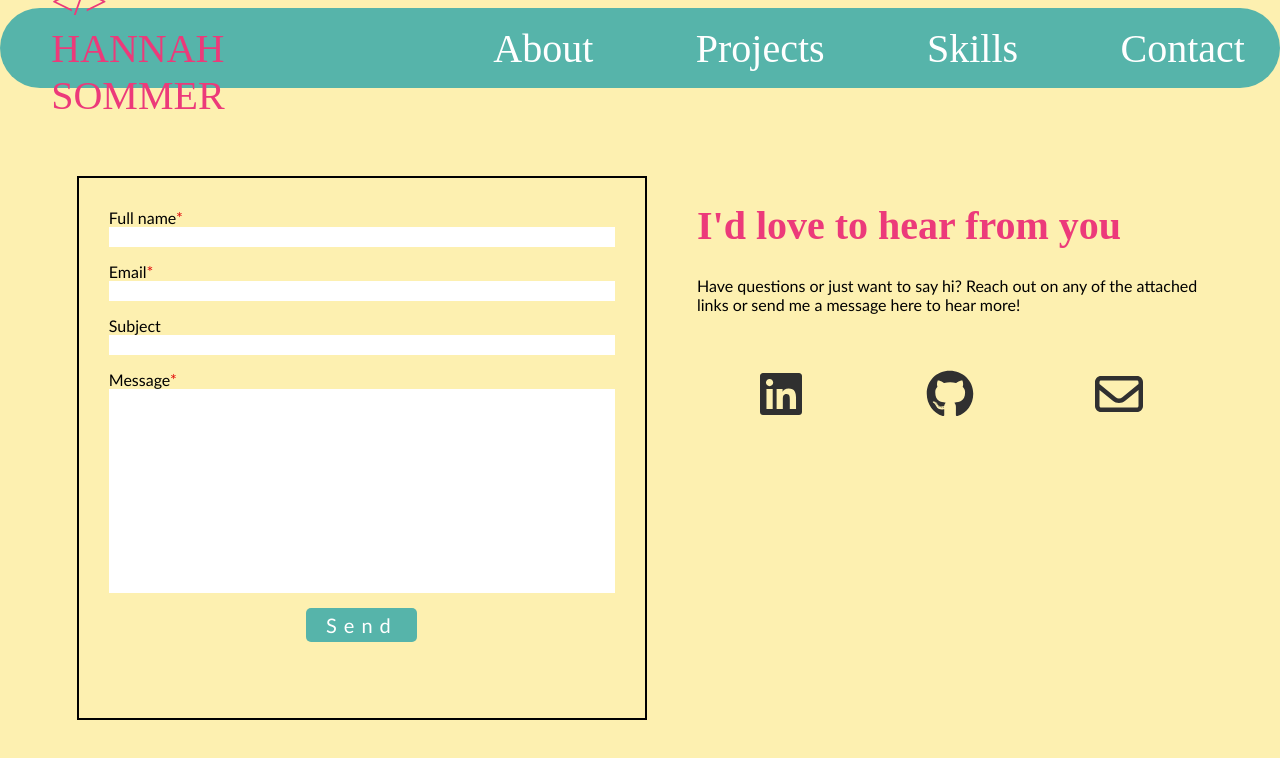
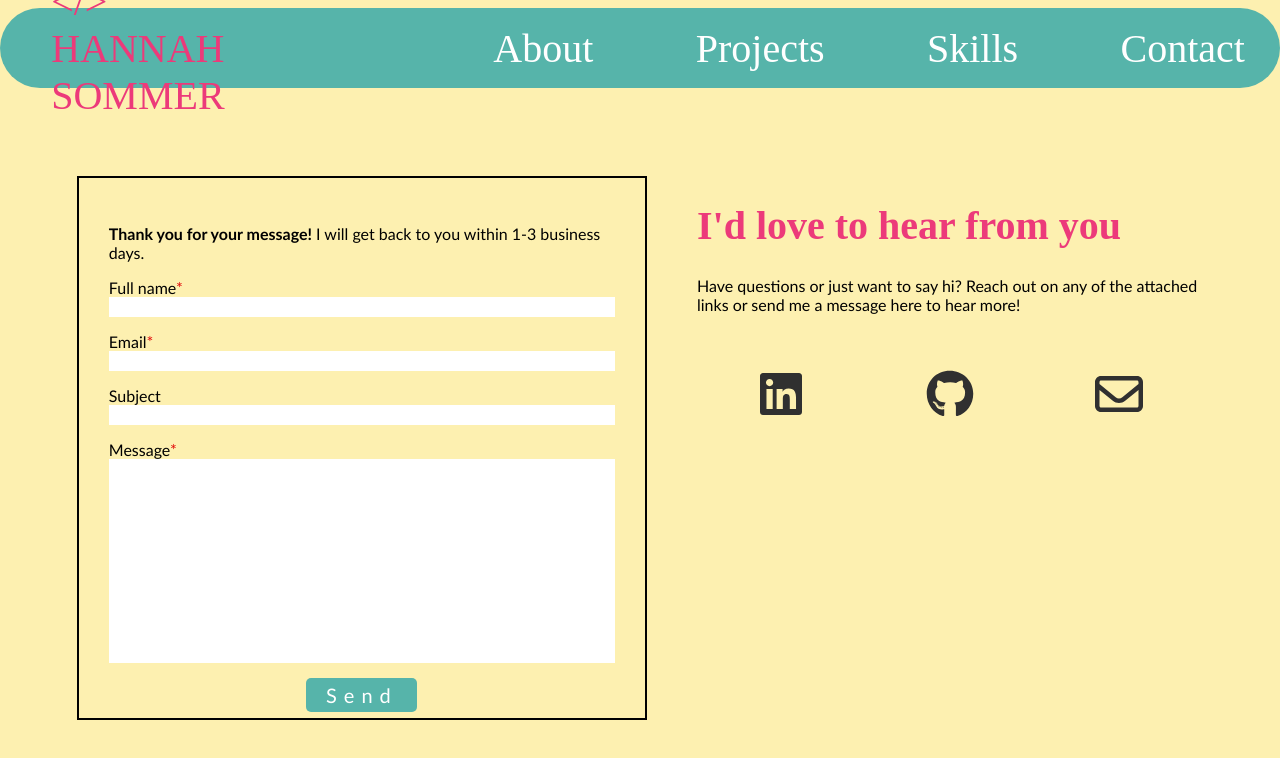
Before and after one commit to sommerh/sommerh.github.io, a React (Create React App) app: page / in a window 1280 px wide. Both pictures are taken after typing "Sample", "name@example.com", "Sample", "Sample" into the empty fields and a click on the button "Send". Shown: the part 3514-4272 px from the top of the page. Built offline with nearby package versions, Linux system fonts and the light colour scheme; a web font is replaced by a local one.

Commit message:
Add contact form message sent client-side validation

```diff
--- a/src/components/ContactForm.js
+++ b/src/components/ContactForm.js
@@ -10,6 +10,7 @@ const ContactForm = () => {
     user_message: '',
   });
   const [error, setError] = useState('');
+  const [sent, setSent] = useState(false);
 
   const handleClick = (evt) => {
     setToSend({ ...toSend, [evt.target.name]: evt.target.value });
@@ -35,6 +36,7 @@ const ContactForm = () => {
           '3hGwrodFC95ySS1Gm'
         );
         console.log('📬 SUCCESS!', response.status, response.text);
+        setSent(true);
         setToSend({
           user_name: '',
           user_email: '',
@@ -52,6 +54,12 @@ const ContactForm = () => {
   return (
     <div id="contact-form">
       {error && <ContactError type={error} />}
+      {sent && (
+        <p>
+          <b>Thank you for your message!</b> I will get back to you within 1-3
+          business days.
+        </p>
+      )}
       <form onSubmit={handleSubmit}>
         <label>
           Full name<span className="required">*</span>{' '}
```
